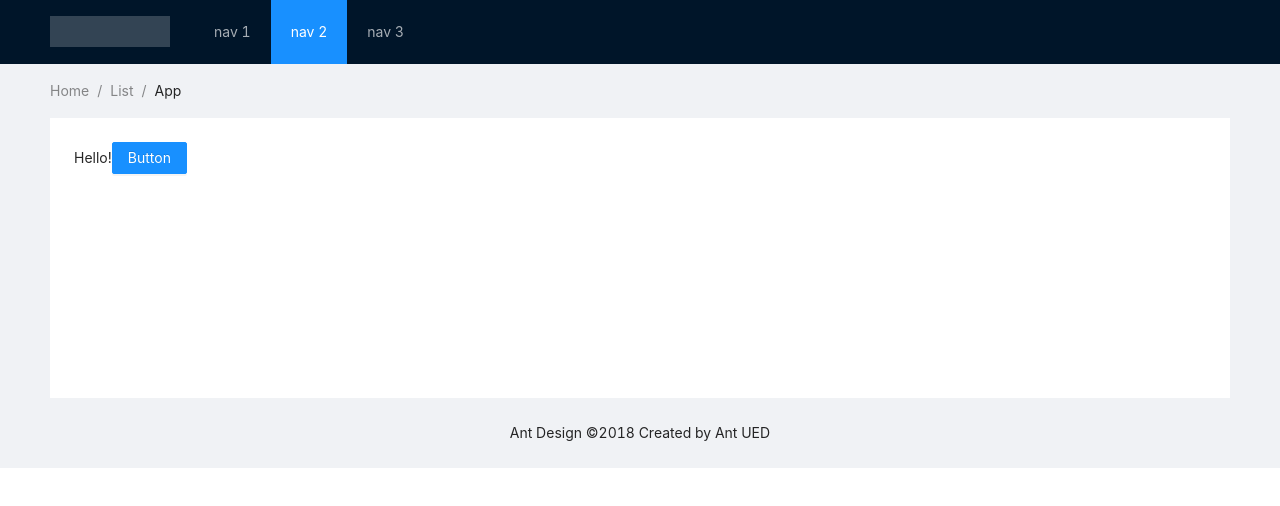
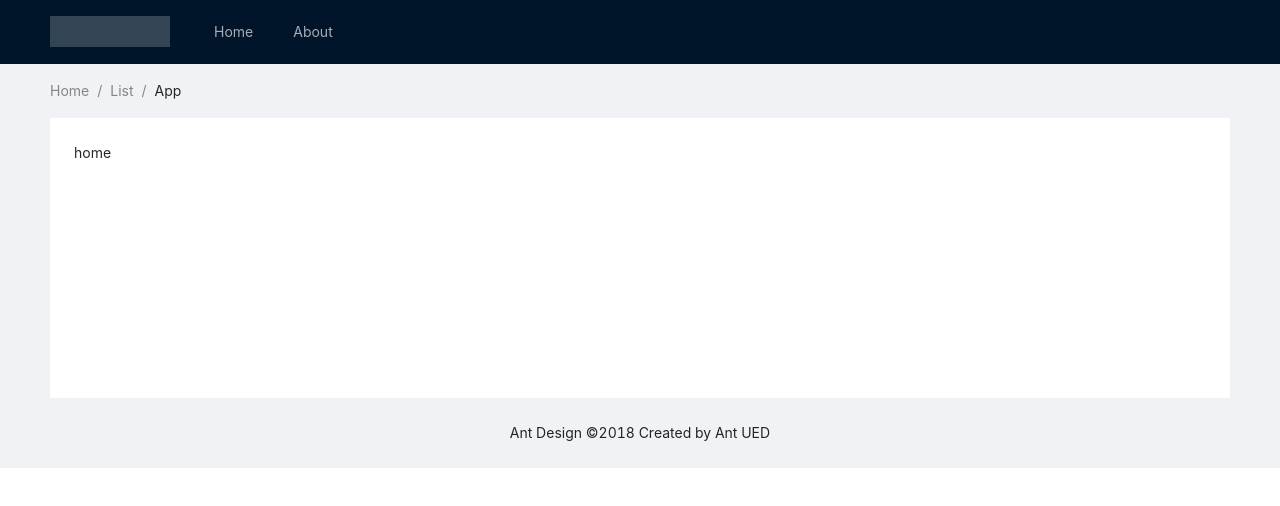
Before and after one commit to js5323/react-ts-quick-starter, a React app: page /#/home in a window 1280 px wide. Shown: the top 506 px of the page. Built offline with nearby package versions, Linux system fonts and the light colour scheme.

Commit message:
feat: add router

```diff
--- a/package.json
+++ b/package.json
@@ -32,6 +32,7 @@
     "@commitlint/config-conventional": "^9.1.2",
     "@types/react": "^16.9.46",
     "@types/react-dom": "^16.9.8",
+    "@types/react-router-dom": "^5.1.6",
     "@types/webpack-env": "^1.15.2",
     "@typescript-eslint/eslint-plugin": "^3.9.1",
     "@typescript-eslint/parser": "^3.9.1",
@@ -111,6 +112,7 @@
     "@babel/runtime-corejs3": "^7.11.2",
     "antd": "^4.6.1",
     "react": "^16.13.1",
-    "react-dom": "^16.13.1"
+    "react-dom": "^16.13.1",
+    "react-router-dom": "^5.2.0"
   }
 }
--- a/src/app.tsx
+++ b/src/app.tsx
@@ -1,13 +1,15 @@
 import React, { FC } from 'react';
-import { Button } from 'antd';
+import { HashRouter } from 'react-router-dom';
 import './app.less';
 import MainLayout from './layouts/MainLayout';
+import RouterIndex from './router';
 
 const App: FC = () => (
-  <MainLayout>
-    <span>Hello!</span>
-    <Button type='primary'>Button</Button>
-  </MainLayout>
+  <HashRouter>
+    <MainLayout>
+      <RouterIndex />
+    </MainLayout>
+  </HashRouter>
 );
 
 export default App;
--- a/src/index.tsx
+++ b/src/index.tsx
@@ -1,6 +1,6 @@
 import React from 'react';
 import ReactDOM from 'react-dom';
-import App from './App';
+import App from './app';
 
 if (module && module.hot) {
   module.hot.accept();
--- a/src/layouts/MainLayout.tsx
+++ b/src/layouts/MainLayout.tsx
@@ -1,5 +1,7 @@
 import React, { FC, PropsWithChildren } from 'react';
 import { Layout, Menu, Breadcrumb } from 'antd';
+import { Link } from 'react-router-dom';
+import routes from '../router/routes';
 
 const { Header, Content, Footer } = Layout;
 
@@ -8,9 +10,13 @@ const MainLayout: FC = (props: PropsWithChildren<any>) => (
     <Header>
       <div className='logo' />
       <Menu theme='dark' mode='horizontal' defaultSelectedKeys={['2']}>
-        <Menu.Item key='1'>nav 1</Menu.Item>
-        <Menu.Item key='2'>nav 2</Menu.Item>
-        <Menu.Item key='3'>nav 3</Menu.Item>
+        {routes
+          .filter((item) => !!item.title)
+          .map((item) => (
+            <Menu.Item key={item.path}>
+              <Link to={item.path}>{item.title}</Link>
+            </Menu.Item>
+          ))}
       </Menu>
     </Header>
     <Content style={{ padding: '0 50px' }}>
--- /dev/null
+++ b/src/router/index.tsx
@@ -0,0 +1,27 @@
+import React, { FC } from 'react';
+import { Switch, Route, Redirect } from 'react-router-dom';
+import routes, { RouteType } from './routes';
+
+const RenderRoute = ({ path, component, redirect, exact }: RouteType) => {
+  if (redirect) {
+    return <Redirect to={redirect} />;
+  }
+
+  return (
+    <Route key={path} exact={exact} path={path}>
+      {component}
+    </Route>
+  );
+};
+
+const RouterIndex: FC = () => {
+  return (
+    <Switch>
+      {routes.map((item: RouteType) => (
+        <RenderRoute key={item.path} {...item} />
+      ))}
+    </Switch>
+  );
+};
+
+export default RouterIndex;
--- /dev/null
+++ b/src/router/routes.ts
@@ -0,0 +1,39 @@
+import { ReactNode } from 'react';
+import Home from '../view/Home';
+import About from '../view/About';
+
+export interface RouteType {
+  path: string;
+  title?: string;
+  component?: ReactNode;
+  exact?: boolean;
+  routes?: RouteType[];
+  redirect?: string;
+}
+
+const routes: RouteType[] = [
+  {
+    path: '/',
+    exact: true,
+    redirect: '/home',
+  },
+  {
+    title: 'Home',
+    path: '/home',
+    component: Home,
+    routes: [
+      {
+        title: 'Home2',
+        path: '/home/home2',
+        component: Home,
+      },
+    ],
+  },
+  {
+    title: 'About',
+    path: '/about',
+    component: About,
+  },
+];
+
+export default routes;
--- /dev/null
+++ b/src/view/About.tsx
@@ -0,0 +1,5 @@
+import React from 'react';
+
+export default function About() {
+  return <div>about</div>;
+}
--- /dev/null
+++ b/src/view/Home.tsx
@@ -0,0 +1,5 @@
+import React from 'react';
+
+export default function Home() {
+  return <div>home</div>;
+}
```
Also changed, not shown: 1 other file (tests, documents, lock files or other folders).
